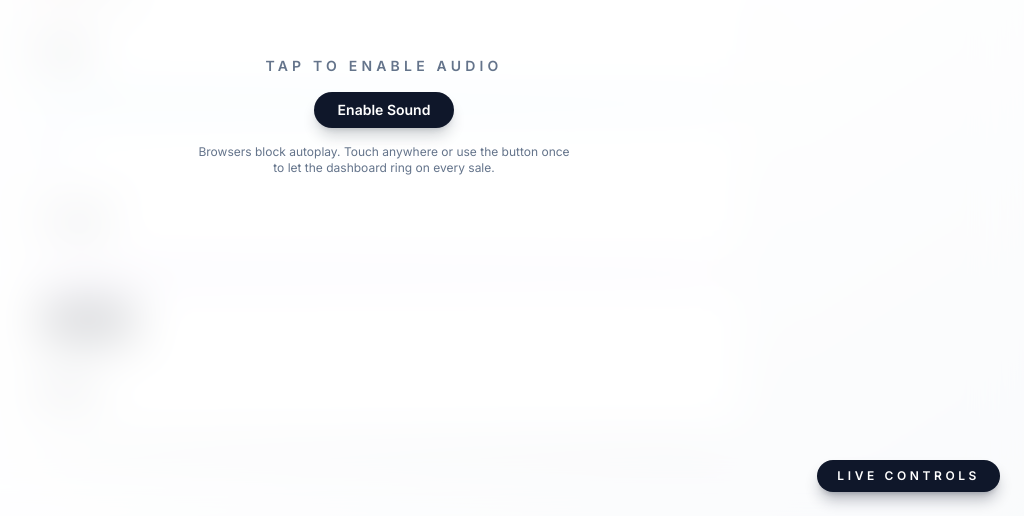
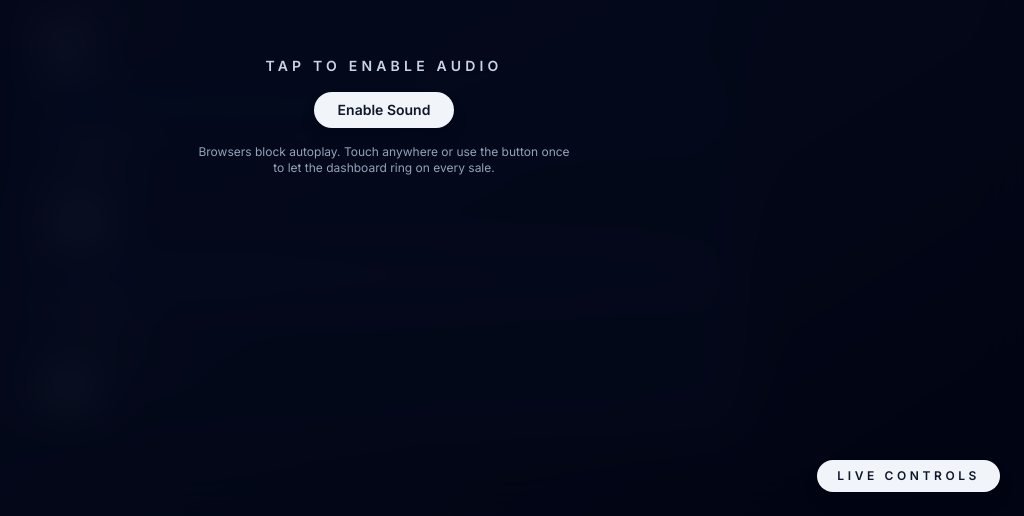
Before and after one commit to hazelflith/user-tracker-qtn, a React (Vite) app: page / in a window 1280 px wide. Shown: the part 284-800 px from the top of the page, without its empty margins (256-1280 px from the left). Built offline with nearby package versions, Linux system fonts and the light colour scheme.

Commit message:
feat: switch dashboard to dark mode

```diff
--- a/src/App.tsx
+++ b/src/App.tsx
@@ -324,21 +324,21 @@ function App() {
   }, [clearSaleTimer, scheduleNextSale])
 
   return (
-    <div className="relative flex h-screen w-screen items-stretch justify-center overflow-hidden bg-gradient-to-br from-slate-100 via-white to-slate-200 px-6 pt-8 pb-12 lg:px-10 lg:pt-12 lg:pb-16">
+    <div className="relative flex h-screen w-screen items-stretch justify-center overflow-hidden bg-gradient-to-br from-slate-950 via-slate-900 to-black px-6 pt-8 pb-12 lg:px-10 lg:pt-12 lg:pb-16">
       {!isAudioEnabled ? (
-        <div className="absolute inset-0 z-20 flex flex-col items-center justify-center gap-4 bg-white/80 px-10 text-center backdrop-blur-xl">
-          <p className="text-sm font-semibold uppercase tracking-[0.3em] text-slate-500">
+        <div className="absolute inset-0 z-20 flex flex-col items-center justify-center gap-4 bg-slate-950/80 px-10 text-center backdrop-blur-xl">
+          <p className="text-sm font-semibold uppercase tracking-[0.3em] text-slate-300">
             Tap to enable audio
           </p>
           <button
             type="button"
             onClick={() => void ensureAudioSetup()}
-            className="rounded-full bg-slate-900 px-6 py-2 text-sm font-semibold text-white shadow-lg shadow-slate-900/20 transition hover:-translate-y-0.5 hover:shadow-xl active:translate-y-0"
+            className="rounded-full bg-slate-100 px-6 py-2 text-sm font-semibold text-slate-900 shadow-lg shadow-slate-950/30 transition hover:-translate-y-0.5 hover:bg-white hover:shadow-xl active:translate-y-0"
           >
             Enable Sound
           </button>
-          {audioError ? <p className="text-xs text-rose-500">{audioError}</p> : null}
-          <p className="max-w-sm text-xs text-slate-500">
+          {audioError ? <p className="text-xs text-rose-400">{audioError}</p> : null}
+          <p className="max-w-sm text-xs text-slate-400">
             Browsers block autoplay. Touch anywhere or use the button once to let the dashboard ring on every sale.
           </p>
         </div>
@@ -352,22 +352,22 @@ function App() {
         <DialogTrigger asChild>
           <button
             type="button"
-            className="group absolute bottom-6 right-6 z-30 flex items-center gap-2 rounded-full bg-slate-900 px-5 py-2 text-xs font-semibold uppercase tracking-[0.3em] text-white shadow-lg shadow-slate-900/30 transition hover:-translate-y-0.5 hover:bg-slate-800 hover:shadow-2xl focus-visible:outline focus-visible:outline-2 focus-visible:outline-offset-2 focus-visible:outline-white/70"
+            className="group absolute bottom-6 right-6 z-30 flex items-center gap-2 rounded-full bg-slate-100 px-5 py-2 text-xs font-semibold uppercase tracking-[0.3em] text-slate-900 shadow-lg shadow-slate-950/30 transition hover:-translate-y-0.5 hover:bg-white hover:shadow-2xl focus-visible:outline focus-visible:outline-2 focus-visible:outline-offset-2 focus-visible:outline-white/70"
           >
             Live Controls
           </button>
         </DialogTrigger>
-        <DialogContent className="max-w-sm p-6">
-          <DialogTitle className="text-base font-semibold uppercase tracking-[0.35em] text-slate-400">
+        <DialogContent className="max-w-sm border-slate-800 bg-slate-900/95 p-6 text-slate-100">
+          <DialogTitle className="text-base font-semibold uppercase tracking-[0.35em] text-slate-300">
             Control Center
           </DialogTitle>
-          <p className="mt-2 text-sm text-slate-500">
+          <p className="mt-2 text-sm text-slate-400">
             Fine-tune the mock sale cadence and confirm the audio cue without covering the dashboard.
           </p>
 
           <div className="mt-6 space-y-6">
             <div className="space-y-3">
-              <div className="flex items-center justify-between text-[0.65rem] font-semibold uppercase tracking-[0.3em] text-slate-500">
+              <div className="flex items-center justify-between text-[0.65rem] font-semibold uppercase tracking-[0.3em] text-slate-400">
                 <span>Mock Sale Frequency</span>
                 <span>
                   {salesPerSecond.toFixed(2)} /s · {(salesPerSecond * 60).toFixed(0)} /min
@@ -381,7 +381,7 @@ function App() {
                 value={salesPerSecond}
                 onChange={handleFrequencyChange}
                 aria-label="Mock sale frequency per second"
-                className="w-full accent-slate-900"
+                className="w-full accent-emerald-400"
               />
             </div>
 
@@ -390,7 +390,7 @@ function App() {
               <button
                 type="button"
                 onClick={() => void triggerAudioTest()}
-                className="inline-flex items-center gap-2 rounded-full bg-slate-900 px-4 py-2 text-xs font-semibold uppercase tracking-[0.25em] text-white shadow-lg shadow-slate-900/20 transition hover:-translate-y-0.5 hover:shadow-xl active:translate-y-0 disabled:cursor-not-allowed disabled:bg-slate-500"
+                className="inline-flex items-center gap-2 rounded-full bg-slate-100 px-4 py-2 text-xs font-semibold uppercase tracking-[0.25em] text-slate-900 shadow-lg shadow-slate-950/20 transition hover:-translate-y-0.5 hover:bg-white hover:shadow-xl active:translate-y-0 disabled:cursor-not-allowed disabled:bg-slate-500 disabled:text-slate-300"
                 disabled={!isAudioEnabled}
               >
                 Test Sound
@@ -401,7 +401,7 @@ function App() {
           <DialogClose asChild>
             <button
               type="button"
-              className="mt-6 inline-flex w-full items-center justify-center rounded-full bg-slate-900 px-4 py-2 text-xs font-semibold uppercase tracking-[0.25em] text-white shadow-lg shadow-slate-900/20 transition hover:-translate-y-0.5 hover:bg-slate-800 hover:shadow-xl active:translate-y-0"
+              className="mt-6 inline-flex w-full items-center justify-center rounded-full bg-slate-100 px-4 py-2 text-xs font-semibold uppercase tracking-[0.25em] text-slate-900 shadow-lg shadow-slate-950/20 transition hover:-translate-y-0.5 hover:bg-white hover:shadow-xl active:translate-y-0"
             >
               Done
             </button>
@@ -410,7 +410,7 @@ function App() {
       </Dialog>
 
       {isAudioEnabled && audioError ? (
-        <div className="absolute bottom-20 left-1/2 -translate-x-1/2 rounded-full bg-white/80 px-4 py-2 text-xs font-medium text-rose-500 shadow">
+        <div className="absolute bottom-20 left-1/2 -translate-x-1/2 rounded-full bg-slate-900/80 px-4 py-2 text-xs font-medium text-rose-400 shadow">
           {audioError}
         </div>
       ) : null}
--- a/src/components/dashboard/DashboardLayout.tsx
+++ b/src/components/dashboard/DashboardLayout.tsx
@@ -35,14 +35,14 @@ export function DashboardLayout({ products, pulseMap, now, recentSale }: Dashboa
       wrapperClassName?: string
     }
   > = {
-    meepo: { src: '/MEEPO_LOGO_COLOR.png', alt: 'Meepo', className: 'max-h-9' },
-    kenangan: { src: '/logo-kenangan-red.svg', alt: 'Kenangan', className: 'max-h-9' },
-    quantumbyte: { src: '/logo_quantumbyte.png', alt: 'QuantumByte', className: 'max-h-9' },
+    meepo: { src: '/MEEPO_LOGO_COLOR.png', alt: 'Meepo', className: 'max-h-8', wrapperClassName: 'h-10 w-28' },
+    kenangan: { src: '/logo-kenangan-red.svg', alt: 'Kenangan', className: 'max-h-7' },
+    quantumbyte: { src: '/logo_quantumbyte.png', alt: 'QuantumByte', className: 'max-h-7' },
     nexius: {
-      src: '/nexius-logo.webp',
+      src: '/nexius-logo.png',
       alt: 'Nexius',
-      wrapperClassName: 'bg-slate-900',
-      className: 'max-h-8 invert brightness-[1.95]',
+      className: 'max-h-6 invert brightness-200',
+      wrapperClassName: 'bg-slate-800',
     },
   }
 
--- a/src/components/dashboard/ProductCard.tsx
+++ b/src/components/dashboard/ProductCard.tsx
@@ -56,7 +56,7 @@ export function ProductCard({
   const shouldPulse = isActive || isUserPulse || hasLocalPulse
 
   return (
-    <Card className="relative flex h-full flex-col justify-center gap-3 overflow-hidden border-none bg-white/95 px-4 py-5 shadow-card ring-1 ring-white/70 backdrop-blur-xl">
+    <Card className="relative flex h-full flex-col justify-center gap-3 overflow-hidden border border-slate-800/60 bg-slate-900/80 px-4 py-5 shadow-lg shadow-black/20 backdrop-blur">
       <span
         aria-hidden
         className="absolute inset-x-0 top-0 h-1"
@@ -69,7 +69,7 @@ export function ProductCard({
         {logoSrc ? (
           <div
             className={cn(
-              'flex h-9 w-24 items-center justify-center rounded-2xl border border-white/50 bg-white/80 shadow-inner shadow-slate-900/5',
+              'flex h-9 w-24 items-center justify-center rounded-2xl border border-slate-700 bg-slate-900/80 shadow-inner shadow-black/30',
               logoWrapperClassName,
             )}
           >
@@ -87,8 +87,8 @@ export function ProductCard({
       <div>
         <p
           className={cn(
-            'text-2xl font-semibold tracking-tight text-slate-900 transition-all duration-300 md:text-[1.9rem]',
-            shouldPulse && 'animate-pop text-emerald-500 drop-shadow-sm',
+            'text-2xl font-semibold tracking-tight text-slate-100 transition-all duration-300 md:text-[1.9rem]',
+            shouldPulse && 'animate-pop text-emerald-400 drop-shadow-sm',
           )}
         >
           {formattedUsers}
--- a/src/index.css
+++ b/src/index.css
@@ -5,7 +5,7 @@
 @tailwind utilities;
 
 :root {
-  color-scheme: light;
+  color-scheme: dark;
   font-family: 'Inter', 'Inter Variable', system-ui, sans-serif;
   text-rendering: optimizeLegibility;
   -webkit-font-smoothing: antialiased;
@@ -19,7 +19,7 @@ body,
 
 body {
   margin: 0;
-  background: radial-gradient(circle at top, #ffffff 0%, #eef2ff 55%, #e2e8f0 100%);
-  color: #0f172a;
+  background: radial-gradient(circle at top, #0f172a 0%, #020617 60%, #000 100%);
+  color: #e2e8f0;
   overflow: hidden;
 }
```
Also changed, not shown: public/nexius-logo.png (added), public/nexius-logo.webp (deleted).
